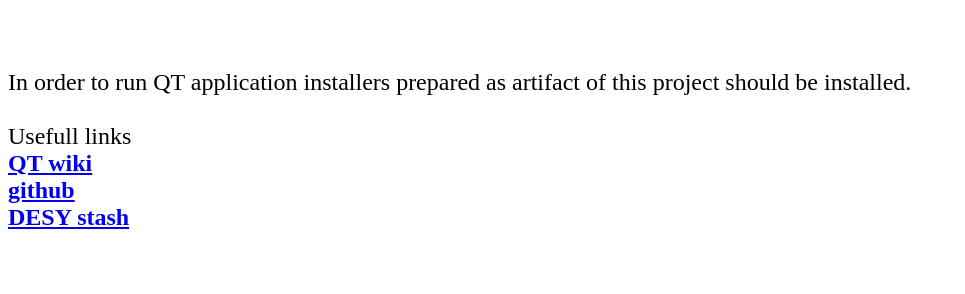
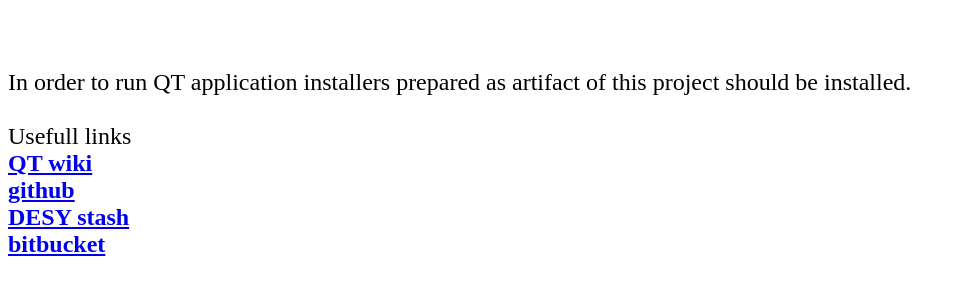
Before and after one commit to davitkalantaryan/qt_deploy, a plain HTML site: page docs/index.html in a window 1280 px wide. Shown: the part 84-378 px from the top of the page, without its empty margins (0-965 px from the left). Drawn offline with Linux system fonts and the light colour scheme.

Commit message:
added references to different online repositories

```diff
--- a/docs/index.html
+++ b/docs/index.html
@@ -13,6 +13,7 @@ Usefull links <br>
 <a href="https://wiki.qt.io/Deploy_an_Application_on_Windows"><b>QT wiki</b></a>  <br>
 <a href="https://github.com/davitkalantaryan/qt_deploy"><b>github</b></a>  <br>
 <a href="https://stash.desy.de/projects/ERS/repos/qt_deploy/browse"><b>DESY stash</b></a>  <br>
+<a href="https://bitbucket.org/davitkalantaryan/qt_deploy/src/master/"><b>bitbucket</b></a>  <br>
 
 </font>
 </a><br><br>
```
Also changed, not shown: 1 other file.
